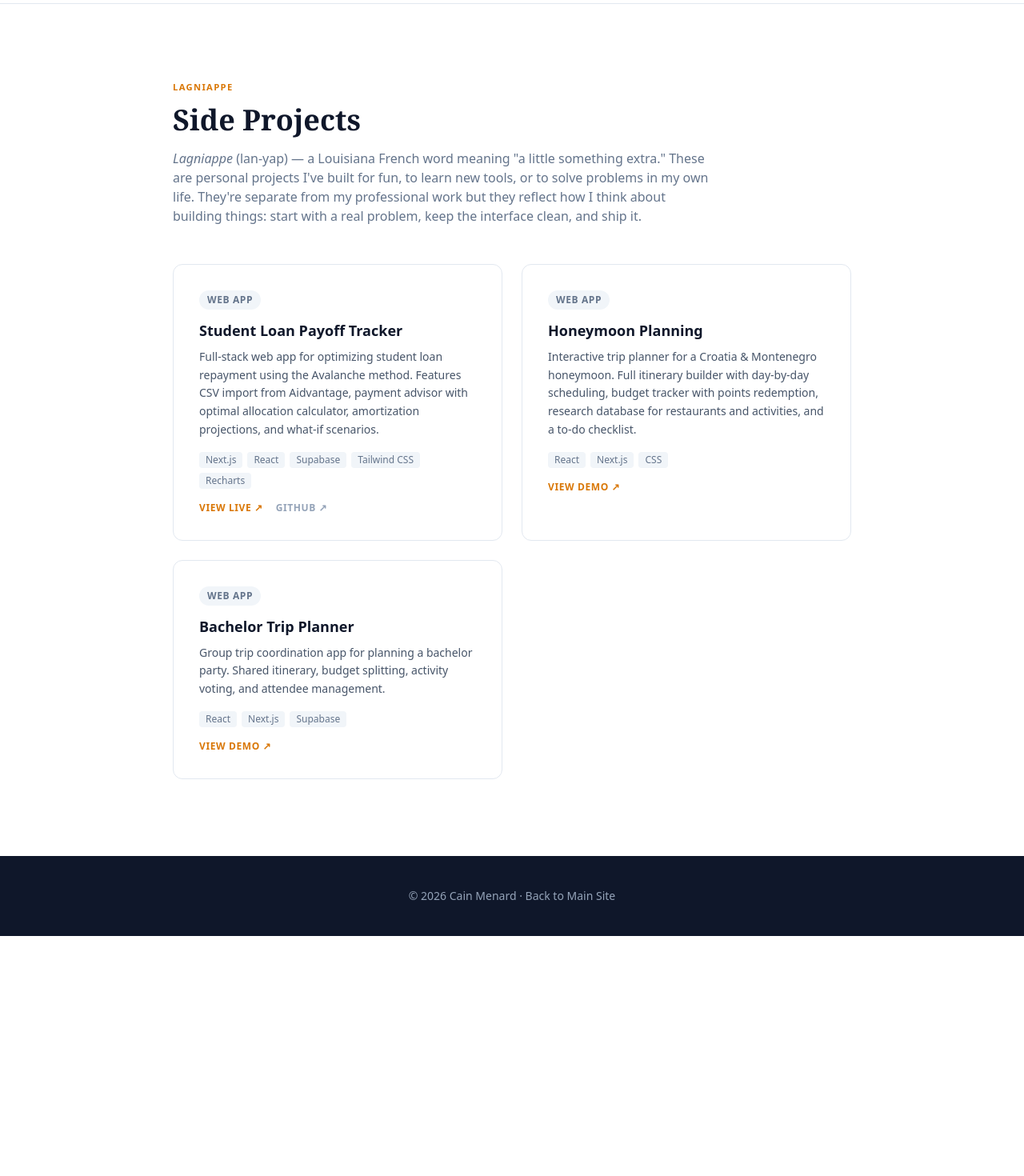
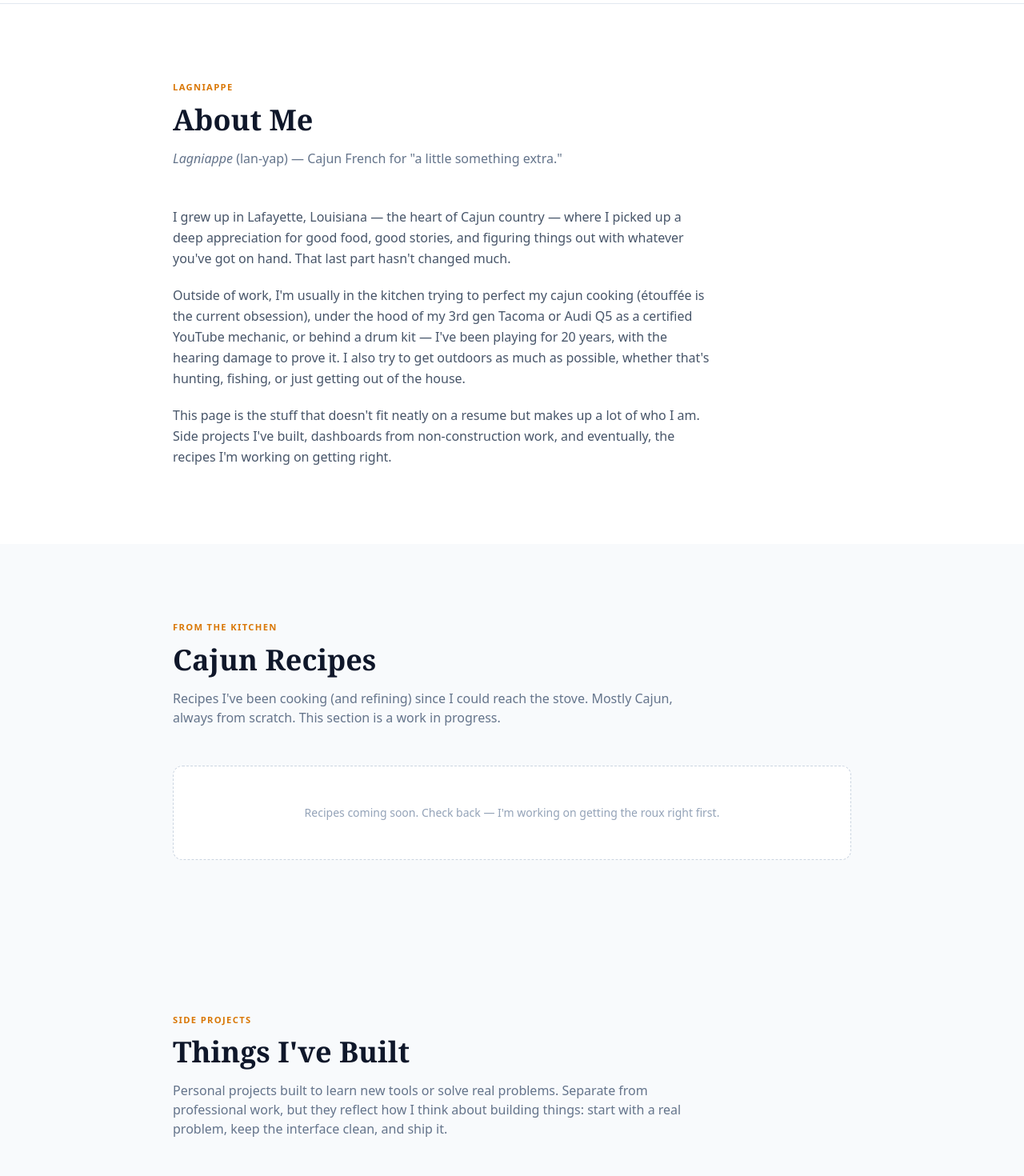
Before and after one commit to cainmenard/cainmenard-portfolio, a Next.js app: page /lagniappe in a window 1280 px wide. Shown: the part 80-1550 px from the top of the page at 80% size. Before the commit the page ends 1250 px from the top, so only its background shows below. Built offline with nearby package versions, Linux system fonts and the light colour scheme.

Commit message:
Hero restructure, lagniappe about me, resume PDF, analytics, SEO schema, remove health dash from lagniappe

```diff
--- a/package.json
+++ b/package.json
@@ -8,6 +8,7 @@
     "start": "next start"
   },
   "dependencies": {
+    "@vercel/analytics": "^1.6.1",
     "next": "^14.2.0",
     "react": "^18.2.0",
     "react-dom": "^18.2.0"
--- a/src/app/lagniappe/page.js
+++ b/src/app/lagniappe/page.js
@@ -1,5 +1,6 @@
 'use client'
 
+// ─── Data ──────────────────────────────────────────────
 const WEB_APPS = [
   {
     title: 'Student Loan Payoff Tracker',
@@ -24,6 +25,12 @@ const WEB_APPS = [
   },
 ]
 
+const RECIPES = [
+  // Placeholder — recipes will be added here
+  // { title: 'Crawfish Étouffée', description: 'The real deal. No shortcuts.', tags: ['Cajun', 'Seafood'] },
+]
+
+// ─── Component ─────────────────────────────────────────
 export default function Lagniappe() {
   return (
     <>
@@ -35,16 +42,78 @@ export default function Lagniappe() {
           </div>
         </header>
 
-        {/* Content */}
+        {/* ─── ABOUT ME ─── */}
         <section className="py-24">
           <div className="max-w-4xl mx-auto px-6">
             <p className="section-label mb-3">Lagniappe</p>
-            <h1 className="section-heading text-3xl md:text-4xl mb-4">Side Projects</h1>
+            <h1 className="section-heading text-3xl md:text-4xl mb-4">About Me</h1>
             <p className="text-slate-500 mb-12 max-w-2xl">
-              <em>Lagniappe</em> (lan-yap) — a Louisiana French word meaning "a little something extra."
-              These are personal projects I've built for fun, to learn new tools, or to solve problems
-              in my own life. They're separate from my professional work but they reflect how I think
-              about building things: start with a real problem, keep the interface clean, and ship it.
+              <em>Lagniappe</em> (lan-yap) — Cajun French for "a little something extra."
+            </p>
+
+            <div className="text-slate-600 leading-relaxed max-w-2xl space-y-5">
+              <p>
+                I grew up in Lafayette, Louisiana — the heart of Cajun country — where I picked up
+                a deep appreciation for good food, good stories, and figuring things out with whatever
+                you've got on hand. That last part hasn't changed much.
+              </p>
+              <p>
+                Outside of work, I'm usually in the kitchen trying to perfect my cajun cooking
+                (étouffée is the current obsession), under the hood of my 3rd gen Tacoma or Audi Q5 as a
+                certified YouTube mechanic, or behind a drum kit — I've been playing for 20 years,
+                with the hearing damage to prove it. I also try to get outdoors as much as possible,
+                whether that's hunting, fishing, or just getting out of the house.
+              </p>
+              <p>
+                This page is the stuff that doesn't fit neatly on a resume but makes up a lot of who I am.
+                Side projects I've built, dashboards from non-construction work, and eventually, the
+                recipes I'm working on getting right.
+              </p>
+            </div>
+          </div>
+        </section>
+
+        {/* ─── RECIPES ─── */}
+        <section className="py-24 bg-slate-50">
+          <div className="max-w-4xl mx-auto px-6">
+            <p className="section-label mb-3">From the Kitchen</p>
+            <h2 className="section-heading text-3xl md:text-4xl mb-4">Cajun Recipes</h2>
+            <p className="text-slate-500 mb-12 max-w-2xl">
+              Recipes I've been cooking (and refining) since I could reach the stove.
+              Mostly Cajun, always from scratch. This section is a work in progress.
+            </p>
+
+            {RECIPES.length > 0 ? (
+              <div className="grid md:grid-cols-2 gap-6">
+                {RECIPES.map((r, i) => (
+                  <div key={i} className="bg-white rounded-xl border border-slate-200 p-6">
+                    <h3 className="text-lg font-bold text-slate-900 mb-2">{r.title}</h3>
+                    <p className="text-sm text-slate-500 mb-3">{r.description}</p>
+                    {r.tags && (
+                      <div className="flex flex-wrap gap-1.5">
+                        {r.tags.map(t => <span key={t} className="text-xs px-2 py-0.5 rounded bg-amber-50 text-amber-700 font-medium">{t}</span>)}
+                      </div>
+                    )}
+                  </div>
+                ))}
+              </div>
+            ) : (
+              <div className="bg-white rounded-xl border border-dashed border-slate-300 p-12 text-center">
+                <p className="text-slate-400 text-sm">Recipes coming soon. Check back — I'm working on getting the roux right first.</p>
+              </div>
+            )}
+          </div>
+        </section>
+
+        {/* ─── SIDE PROJECTS ─── */}
+        <section className="py-24 bg-slate-50">
+          <div className="max-w-4xl mx-auto px-6">
+            <p className="section-label mb-3">Side Projects</p>
+            <h2 className="section-heading text-3xl md:text-4xl mb-4">Things I've Built</h2>
+            <p className="text-slate-500 mb-12 max-w-2xl">
+              Personal projects built to learn new tools or solve real problems.
+              Separate from professional work, but they reflect how I think about building things:
+              start with a real problem, keep the interface clean, and ship it.
             </p>
             <div className="grid md:grid-cols-2 gap-6">
               {WEB_APPS.map((app, i) => (
--- a/src/app/layout.js
+++ b/src/app/layout.js
@@ -1,4 +1,6 @@
 import '@/app/globals.css'
+import { Analytics } from '@vercel/analytics/react'
+import Script from 'next/script'
 
 export const metadata = {
   title: 'Cain Menard — Digital Operations Leader',
@@ -23,10 +25,42 @@ export const metadata = {
   },
 }
 
+const jsonLd = {
+  '@context': 'https://schema.org',
+  '@type': 'Person',
+  name: 'Cain Menard',
+  jobTitle: 'Director of Consulting & Operations',
+  worksFor: { '@type': 'Organization', name: 'Automized Solutions' },
+  url: 'https://cainmenard.com',
+  sameAs: [
+    'https://linkedin.com/in/cainmenard',
+    'https://github.com/cainmenard',
+    'https://public.tableau.com/app/profile/cain.menard',
+  ],
+  description: 'Digital operations leader specializing in operations consulting, data analytics, and technology implementation for construction, energy, and infrastructure companies.',
+  knowsAbout: ['Construction Operations', 'Data Analytics', 'Operations Consulting', 'Digital Transformation', 'Change Management', 'Tableau', 'AWS', 'Python', 'SQL', 'Financial Benchmarking', 'Agile'],
+  hasCredential: [
+    { '@type': 'EducationalOccupationalCredential', name: 'MBA, Finance & Data Analytics', credentialCategory: 'degree', recognizedBy: { '@type': 'Organization', name: 'University of Denver' } },
+    { '@type': 'EducationalOccupationalCredential', name: 'Prosci Certified Change Practitioner' },
+    { '@type': 'EducationalOccupationalCredential', name: 'Tableau Desktop Specialist' },
+    { '@type': 'EducationalOccupationalCredential', name: 'PCEP – Certified Python Programmer' },
+  ],
+  alumniOf: [
+    { '@type': 'EducationalOrganization', name: 'University of Denver' },
+    { '@type': 'EducationalOrganization', name: 'Louisiana State University' },
+    { '@type': 'EducationalOrganization', name: 'University of Louisiana at Lafayette' },
+  ],
+}
+
 export default function RootLayout({ children }) {
   return (
     <html lang="en">
-      <body>{children}</body>
+      <body>
+        <Script id="json-ld" type="application/ld+json" strategy="afterInteractive"
+          dangerouslySetInnerHTML={{ __html: JSON.stringify(jsonLd) }} />
+        {children}
+        <Analytics />
+      </body>
     </html>
   )
 }
```
Also changed, not shown: src/app/page.js (+40 -19 lines), 2 other files (tests, documents, lock files or other folders).
